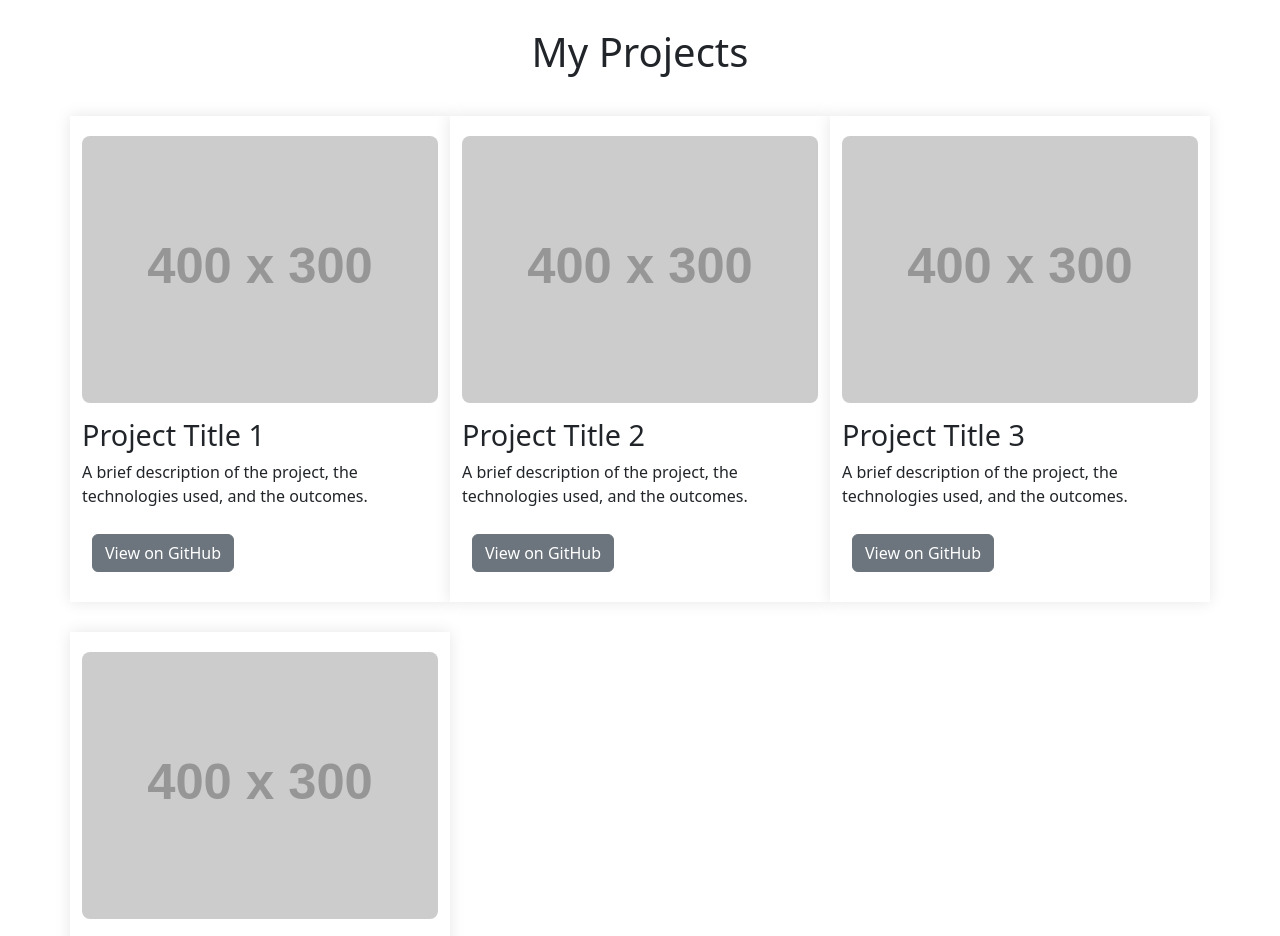
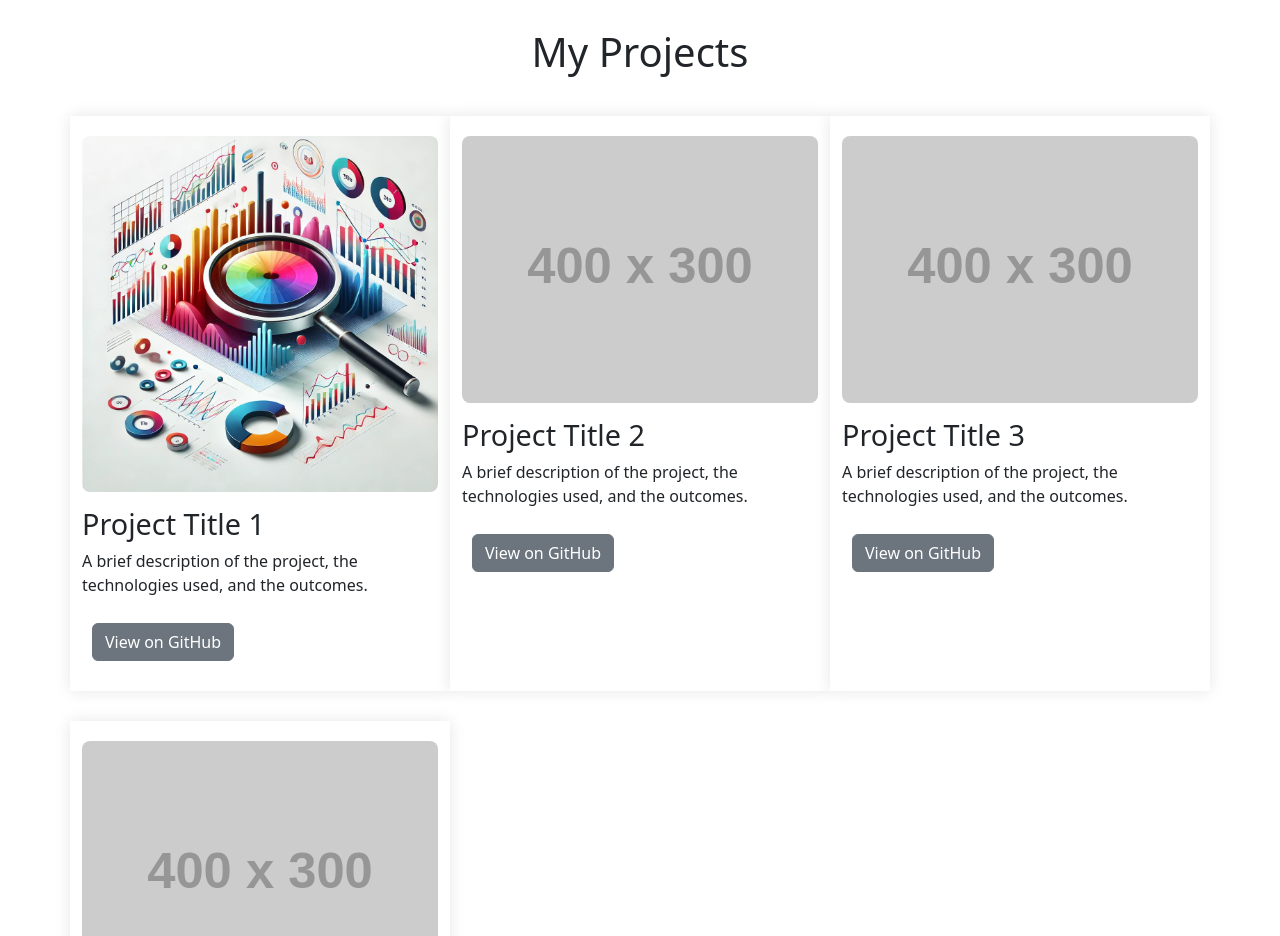
Before and after one commit to Lok910/Portfolio, a plain HTML site: page index.html in a window 1280 px wide. Shown: the part 1480-2416 px from the top of the page. Drawn offline with nearby package versions, Linux system fonts and the light colour scheme; placeholder pictures from the web are drawn by us.

Commit message:
Project Data analysis added

```diff
--- a/index.html
+++ b/index.html
@@ -104,10 +104,10 @@
             <h2>My Projects</h2>
             <div class="row">
                 <div class="col-md-4 project-card">
-                    <img src="https://via.placeholder.com/400x300" alt="Project 1">
+                    <img src="images/data_analysis.jpg" alt="Project 1">
                     <h3>Project Title 1</h3>
                     <p>A brief description of the project, the technologies used, and the outcomes.</p>
-                    <a href="https://github.com/yourgithubusername/project1" class="btn btn-secondary">View on GitHub</a>
+                    <a href="https://github.com/Lok910/Data-Analysis-Projects" class="btn btn-secondary">View on GitHub</a>
                 </div>
                 <div class="col-md-4 project-card">
                     <img src="https://via.placeholder.com/400x300" alt="Project 2">
```
Also changed, not shown: images/data_analysis.jpg (added).
